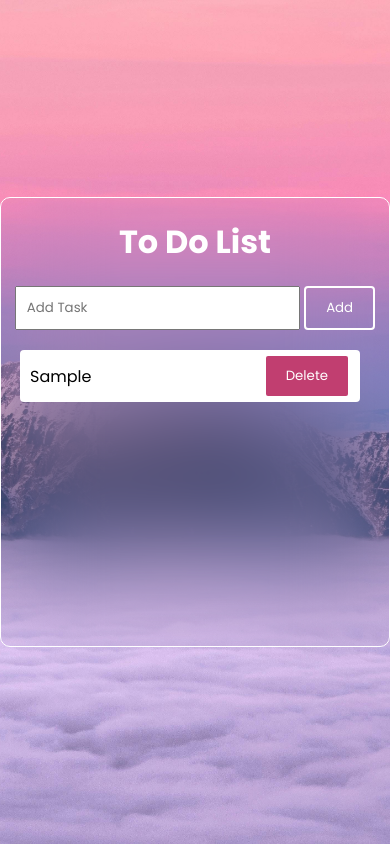
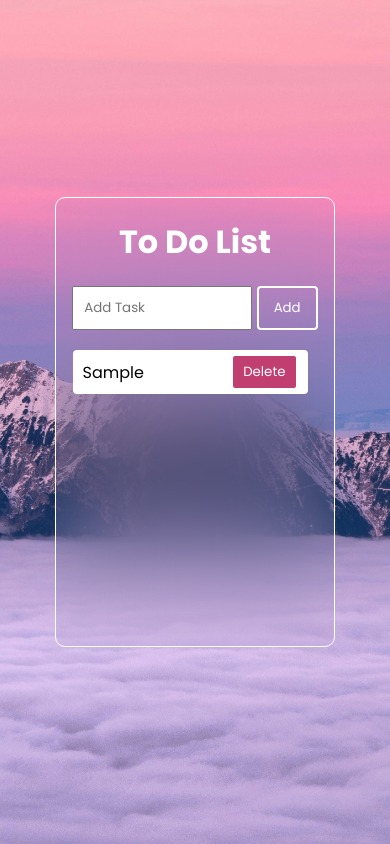
Before and after one commit to officalrohit/JavaScript-Course-By-Hitesh-Choudhary-, a plain HTML site: page Projects/To Do List /index.html in a window 390 px wide. Both pictures are taken after typing "Sample" into the empty fields and a click on the button "Add". Drawn offline with Linux system fonts and the light colour scheme.

Commit message:
To Do list

```diff
--- a/Projects/To Do List /style.css
+++ b/Projects/To Do List /style.css
@@ -61,17 +61,17 @@ body {
 }
 
 .tasks-container::-webkit-scrollbar-track {
-  padding: 2px 0;
+	padding: 2px 0;
   background-color: white;
 	border-radius: 4px;
 }
 
 .tasks-container::-webkit-scrollbar {
-  width: 10px;
+	width: 10px;
 }
 
 .tasks-container::-webkit-scrollbar-thumb {
-  border-radius: 10px;
+	border-radius: 10px;
   box-shadow: inset 0 0 6px rgba(0,0,0,.3);
   background-color: #c13e70;
 }
@@ -96,3 +96,28 @@ ul button {
 	cursor: pointer;
 	border-radius: 4px;
 }
+
+@media screen and (max-width: 450px) {
+	.container {
+		width: 280px;
+		height: 450px;
+	}
+	.input-task {
+		padding: 10px;
+		width: 180px;
+	}
+
+	.add-btn {
+		padding: 10px 15px;
+	}
+
+	ul {
+		width: 235px;
+		padding: 4px 10px;
+	}
+
+	ul button {
+		padding: 6px 10px;
+	}
+
+}
```
